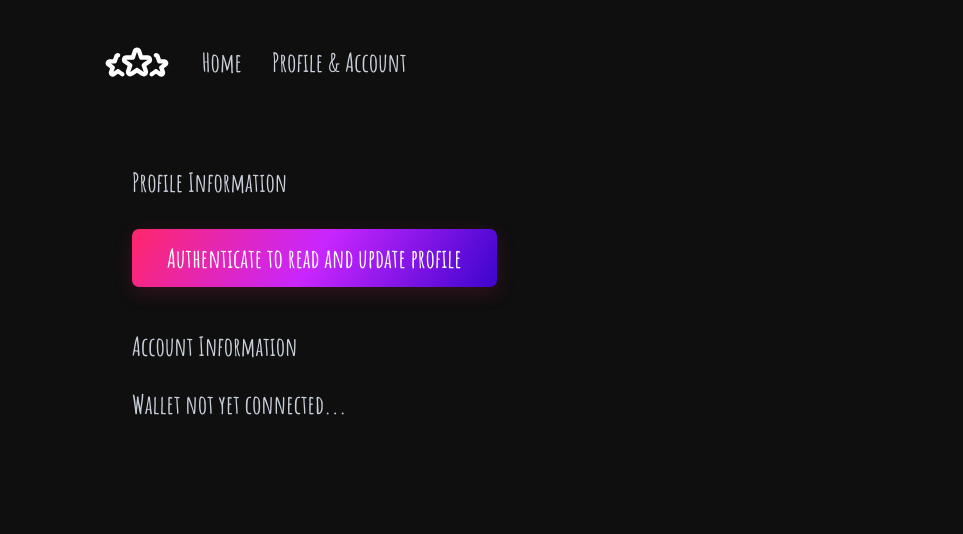
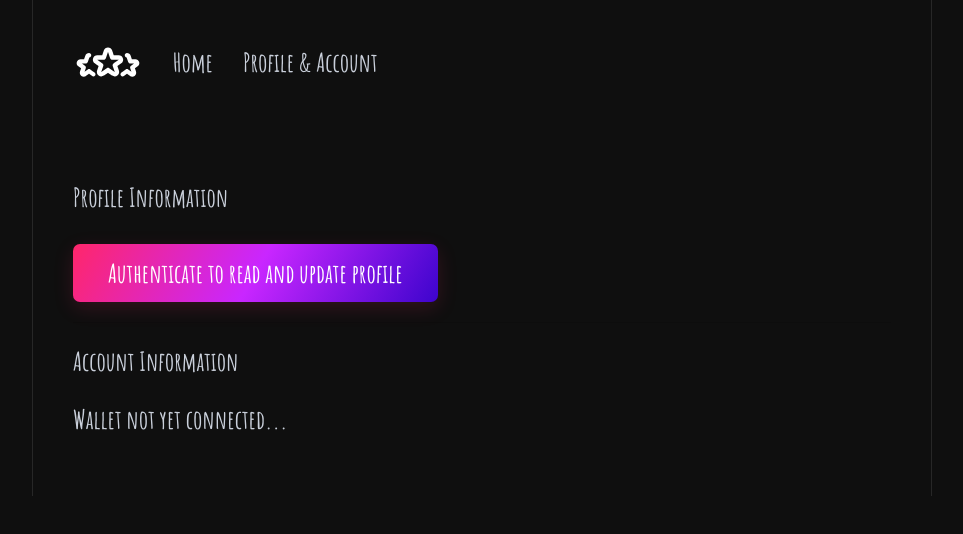
Before and after one commit to thomasbd89/titter, a Next.js app: page /account in a window 1280 px wide. Shown: the top 534 px of the page, without its empty margins (158-1121 px from the left). Built offline with nearby package versions, Linux system fonts and the light colour scheme; what arweave, ipfs-http-client would draw is missing.

Commit message:
styling updates

```diff
--- a/pages/_app.js
+++ b/pages/_app.js
@@ -43,6 +43,7 @@ function MyApp({ Component, pageProps }) {
 
   async function connectCeramic() {
     await connect()
+    try {
       const cdata = await webClient()
       const { id, selfId, error } = cdata
       if (error) {
@@ -60,6 +61,9 @@ function MyApp({ Component, pageProps }) {
       } catch (err) {
         console.log({ err })
         connectCeramic()
+      }
+    } catch (err) {
+      console.log('error connecting ceramic...', err)
     }
   }
 
@@ -109,17 +113,22 @@ function MyApp({ Component, pageProps }) {
   )
 }
 
+
 const container = css`
-  padding: 20px 100px;
+  padding: 20px 0px;
   width: 900px;
   margin: 0 auto;
+  border-left: 1px solid rgba(255, 255, 255, .1);
+  border-right: 1px solid rgba(255, 255, 255, .1);
 `
 
 const navStyle = css`
   display: flex;
-  padding: 20px 70px;
+  padding: 20px 40px;
   width: 900px;
   margin: 0 auto;
+  border-left: 1px solid rgba(255, 255, 255, .1);
+  border-right: 1px solid rgba(255, 255, 255, .1);
 `
 
 const linkStyle = css`
--- a/pages/account.js
+++ b/pages/account.js
@@ -65,7 +65,7 @@ export default function Account() {
   const profileExists = Object.keys(profile).length
 
   return (
-    <div>
+    <div className={horizontalPaddingStyle}>
       <h2>Profile Information</h2>
       {
         !ceramicLoaded && (
@@ -148,6 +148,10 @@ export default function Account() {
   )
 }
 
+const horizontalPaddingStyle = css`
+  padding: 15px 40px;
+`
+
 const formStyle = css`
   align-items: flex-start;
   display: flex;
--- a/utils.js
+++ b/utils.js
@@ -108,13 +108,17 @@ export async function webClient({
     provider = new EthereumAuthProvider(window.ethereum, address)
   }
 
-  await client.authenticate(provider)
+  try {
+    await client.authenticate(provider)
 
-  const selfId = new SelfID({ client })
-  const id = selfId.did._id
+    const selfId = new SelfID({ client })
+    const id = selfId.did._id
 
-  return {
-    client, id, selfId, error: null
+    return {
+      client, id, selfId, error: null
+    }
+  } catch (err) {
+    console.log('error authenticating...', err)
   }
 }
 
```
Also changed, not shown: pages/index.js (+20 -8 lines). Lines whose indentation alone changed are shown as unchanged.
